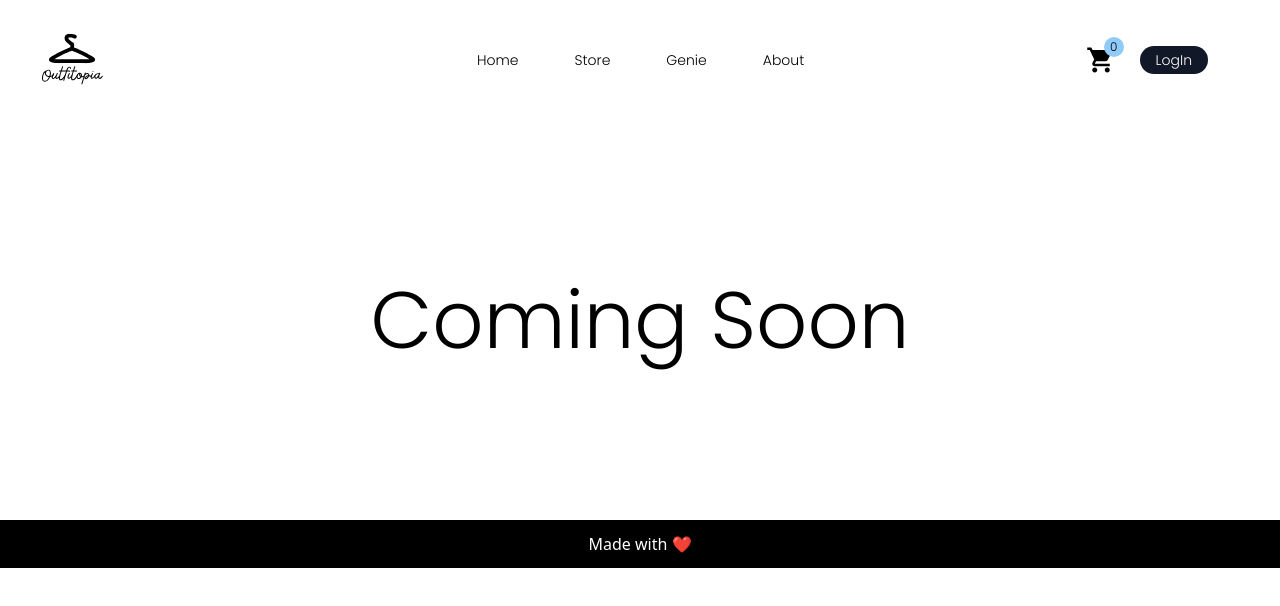
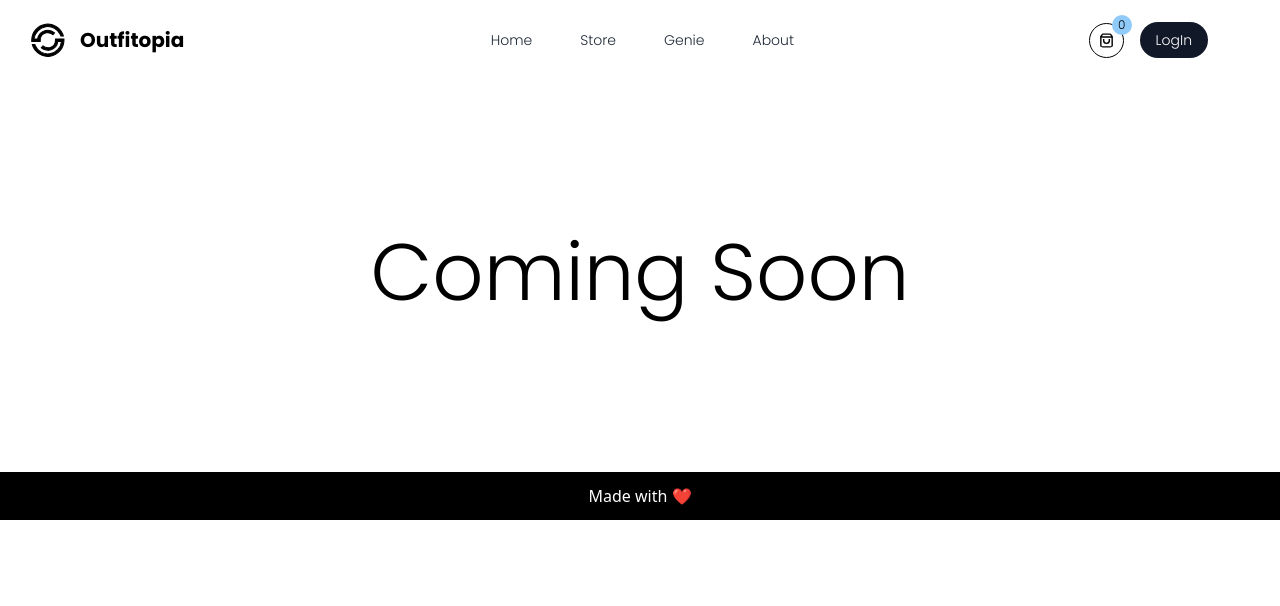
Before and after one commit to outfitopia/ui, a Next.js app: page /blog in a window 1280 px wide. Shown: the top 606 px of the page. Built offline with nearby package versions, Linux system fonts and the light colour scheme; no server answers.

Commit message:
Shifted to home to store tab

```diff
--- a/src/components/common/Header.tsx
+++ b/src/components/common/Header.tsx
@@ -1,6 +1,6 @@
 import Link from "next/link";
 import React from "react";
-import { MdShoppingCart } from "react-icons/md";
+import { RiShoppingBag3Line } from "react-icons/ri";
 import { signIn, useSession } from "next-auth/react";
 import { useSelector } from "react-redux";
 import { selectItems } from "../../redux/slices/basketSlice";
@@ -13,7 +13,7 @@ interface Tab {
 
 const tabs: Tab[] = [
     { path: '/', label: 'Home' },
-    { path: '/genie', label: 'Store' },
+    { path: '/store', label: 'Store' },
     { path: '/genie', label: 'Genie' },
     { path: '/genie', label: 'About' },
 ];
@@ -28,41 +28,46 @@ function Header() {
     };
 
     return (
-        <div className="w-screen py-1 px-6 flex justify-between items-center font-poppins bg-white z-10 sticky top-0">
+        <div className="w-screen px-6 pt-2 flex justify-between items-center font-poppins bg-white z-10 sticky top-0">
             <div className="flex-[0.4] flex justify-start py-2">
                 <Link href={"/"}>
+                    <div className="flex items-center">
                     <img
-                        src="/assets/images/Outfitopia.svg"
+                        src="/assets/images/OutfitopiaNew.svg"
                         alt="Outfitopia"
-                        className="h-24 object-contain cursor-pointer"
+                        className="h-12 object-contain cursor-pointer"
                     />
+                    <p className="font-bold text-xl mx-2"> Outfitopia </p>
+                    </div>
                 </Link>
+
             </div>
 
-            <ul className="flex-[0.3] flex justify-start items-center space-x-6 py-2 px-12">
+            <ul className="flex-[0.3] flex justify-start items-center space-x-4 py-2 px-12">
                 {tabs.map((tab: Tab) => {
-                    return <li key={tab.path} className={`cursor-pointer text-sm transition rounded-full px-4 py-1 ${isTabActive(tab.path) ? 'bg-gray-900 text-white' : ''}`}>
+                    return <li key={tab.path} className={`cursor-pointer text-sm transition rounded-full px-4 py-1 ${isTabActive(tab.path) ? 'bg-gray-900 text-white' : 'text-gray-800'}`}>
                         <Link href={tab.path}>{tab.label}</Link>
                     </li>
                 })}
             </ul>
 
-            <ul className="flex-[0.3]  flex items-center justify-end space-x-6 py-2 px-12">
+            <ul className="flex-[0.3]  flex items-center justify-end space-x-4 py-2 px-12">
                 <li className="cursor-pointer text-3xl relative">
                     <Link href={"/cart"}>
                         <p>
                             <span className="absolute -top-2 -right-2 text-xs  bg-outfitopia-primary h-5 w-5 rounded-full flex items-center justify-center">
                                 {cartItems.length}
                             </span>
-                            <MdShoppingCart className="hover:text-outfitopia-primary" />
+                            <RiShoppingBag3Line className="hover:text-outfitopia-primary border p-2 border-black rounded-full"
+                            size={35} />
                         </p>
                     </Link>
                 </li>
-                <li className="cursor-pointer transition rounded-full px-4 py-1 bg-gray-900 text-white text-sm">
+                <li className="cursor-pointer transition rounded-full px-4 py-2 bg-gray-900 text-white text-sm">
                     {session ? (
                         <Link href={"/account"}>
                             <p className="flex items-center">
-                                {`${session.user?.name}`}
+                                {`${session.user?.name?.split(' ')[0]}`}
                             </p>
                         </Link>
                     ) : (
--- a/src/pages/index.tsx
+++ b/src/pages/index.tsx
@@ -1,61 +1,15 @@
 import type { NextPage } from "next";
 import Head from "next/head";
-import { useEffect, useState } from "react";
-import Banner from "../components/home/Banner";
-import ProductsFeed from "../components/home/Products/ProductsFeed";
 import Layout from "../components/layout/Layout";
-import { Product } from "../typings/Product";
 import {GenieFab} from "@/components/common/GenieFab";
-import Categories from "@/components/home/Categories";
-import Trending from "@/components/home/Trending";
 
 const Home: NextPage = () => {
-    const [products, setProducts] = useState<Product[]>([]);
-
-    const getProducts = () => {
-        fetch("/data/data.json", {
-            headers: {
-                "Content-Type": "application/json",
-                Accept: "application/json",
-            },
-        })
-            .then(function (response) {
-                return response.json();
-            })
-            .then(function (p) {
-                let products: Product[] = [];
-                p.results.map((product: any)=> {
-                    products.push({
-                        "id": product.code,
-                        "title": product.name,
-                        "category": product.code,
-                        description: "Clothes",
-                        price: product.price.value,
-                        image: product.images[0].baseUrl,
-                        rating: 4
-                    })
-                })
-                setProducts(products);
-            });
-    };
-
-    useEffect(() => {
-        getProducts();
-    });
-
     return (
         <Layout>
             <Head>
                 <title>Outfitopia</title>
                 <link rel="icon" href="/favicon.ico" />
             </Head>
-
-            <main className="w-full">
-                <Categories />
-                <Banner />
-                <Trending />
-                <ProductsFeed products={products} />
-            </main>
             <GenieFab />
         </Layout>
     );
--- /dev/null
+++ b/src/pages/store.tsx
@@ -0,0 +1,61 @@
+import Head from "next/head";
+import { useEffect, useState } from "react";
+import Banner from "../components/home/Banner";
+import ProductsFeed from "../components/home/Products/ProductsFeed";
+import Layout from "../components/layout/Layout";
+import { Product } from "../typings/Product";
+import Categories from "@/components/home/Categories";
+import Trending from "@/components/home/Trending";
+
+function Store(){
+    const [products, setProducts] = useState<Product[]>([]);
+
+    const getProducts = () => {
+        fetch("/data/data.json", {
+            headers: {
+                "Content-Type": "application/json",
+                Accept: "application/json",
+            },
+        })
+            .then(function (response) {
+                return response.json();
+            })
+            .then(function (p) {
+                let products: Product[] = [];
+                p.results.map((product: any)=> {
+                    products.push({
+                        "id": product.code,
+                        "title": product.name,
+                        "category": product.code,
+                        description: "Clothes",
+                        price: product.price.value,
+                        image: product.images[0].baseUrl,
+                        rating: 4
+                    })
+                })
+                setProducts(products);
+            });
+    };
+
+    useEffect(() => {
+        getProducts();
+    });
+
+    return (
+        <Layout>
+            <Head>
+                <title>Outfitopia | Store</title>
+                <link rel="icon" href="/favicon.ico" />
+            </Head>
+
+            <div className="w-full">
+                <Categories />
+                <Banner />
+                <Trending />
+                <ProductsFeed products={products} />
+            </div>
+        </Layout>
+    );
+};
+
+export default Store;
```
Also changed, not shown: public/assets/images/Generate.svg (added), public/assets/images/OutfitopiaNew.svg (added).
